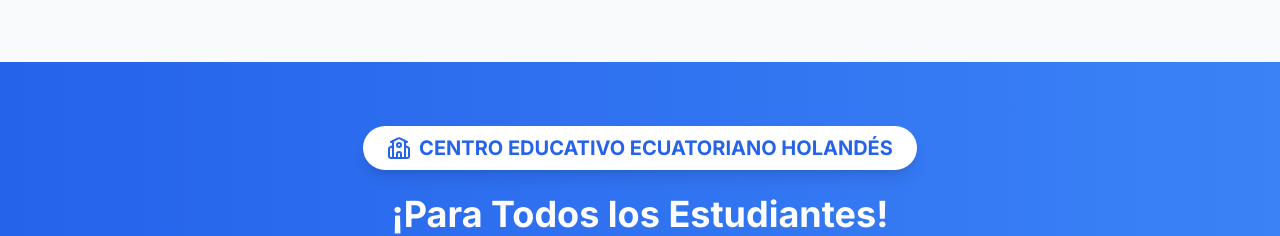
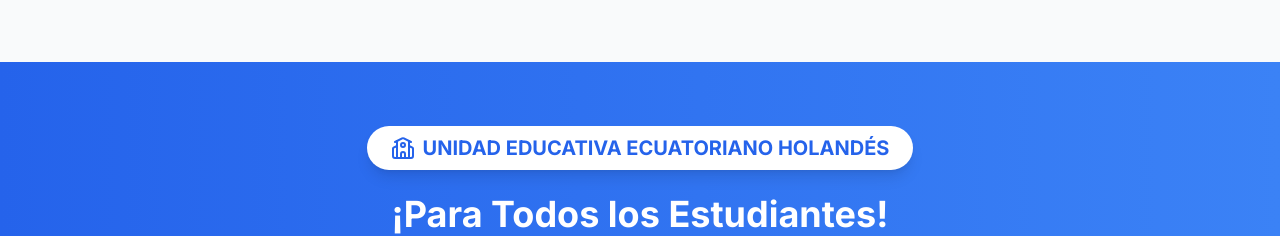
Before and after one commit to jjaramillo34/listab, a Next.js app: page / in a window 1280 px wide. Shown: the part 3700-3936 px from the top of the page. Built offline with nearby package versions, Linux system fonts and the light colour scheme.

Commit message:
Update educational institution name from "CENTRO EDUCATIVO ECUATORIANO HOLANDÉS" to "UNIDAD EDUCATIVA ECUATORIANO HOLANDÉS" for accuracy.

```diff
--- a/app/page.tsx
+++ b/app/page.tsx
@@ -273,7 +273,7 @@
             >
               <span className="bg-white text-blue-600 px-6 py-2 rounded-full text-xl font-bold shadow-lg flex items-center gap-2">
                 <School className="w-6 h-6" />
-                CENTRO EDUCATIVO ECUATORIANO HOLANDÉS
+                UNIDAD EDUCATIVA ECUATORIANO HOLANDÉS
               </span>
             </motion.div>
             <h2 className="text-3xl md:text-4xl font-bold mb-4">
```
